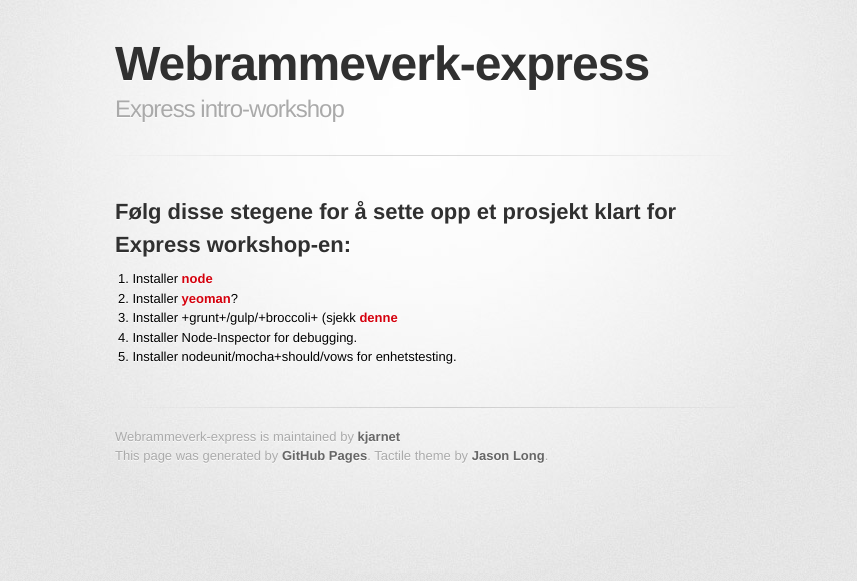
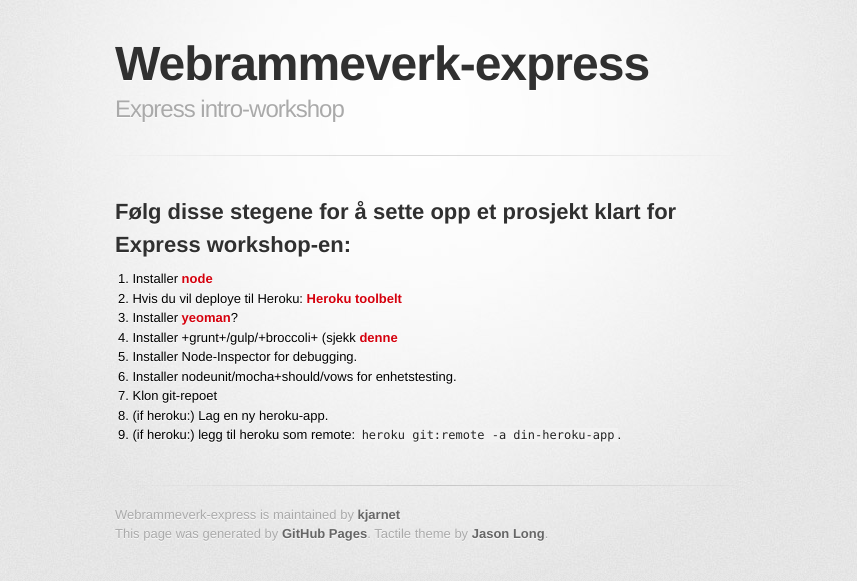
Before and after one commit to kjarnet/webrammeverk-express, a Jekyll site: the page built from index.md, in a window 1280 px wide. Shown: the top 581 px of the page, without its empty margins (215-1072 px from the left). Built offline with Jekyll 4.4.1, drawn with Linux system fonts in a browser that asks for light colours; some web fonts are replaced.

Commit message:
Added some notes on heroku.

```diff
--- a/index.md
+++ b/index.md
@@ -5,7 +5,11 @@
 ## Følg disse stegene for å sette opp et prosjekt klart for Express workshop-en:
 
 1. Installer [node](http://nodejs.org)
-2. Installer [yeoman](http://yeoman.io)?
-3. Installer +grunt+/gulp/+broccoli+ (sjekk [denne](http://jbavari.github.io/JavascriptBuildSystemShowdown/)
-4. Installer Node-Inspector for debugging.
-5. Installer nodeunit/mocha+should/vows for enhetstesting.
+2. Hvis du vil deploye til Heroku: [Heroku toolbelt](https://devcenter.heroku.com/articles/getting-started-with-nodejs#set-up)
+3. Installer [yeoman](http://yeoman.io)?
+4. Installer +grunt+/gulp/+broccoli+ (sjekk [denne](http://jbavari.github.io/JavascriptBuildSystemShowdown/)
+5. Installer Node-Inspector for debugging.
+6. Installer nodeunit/mocha+should/vows for enhetstesting.
+7. Klon git-repoet
+8. (if heroku:) Lag en ny heroku-app.
+9. (if heroku:) legg til heroku som remote: `heroku git:remote -a din-heroku-app`.
```
